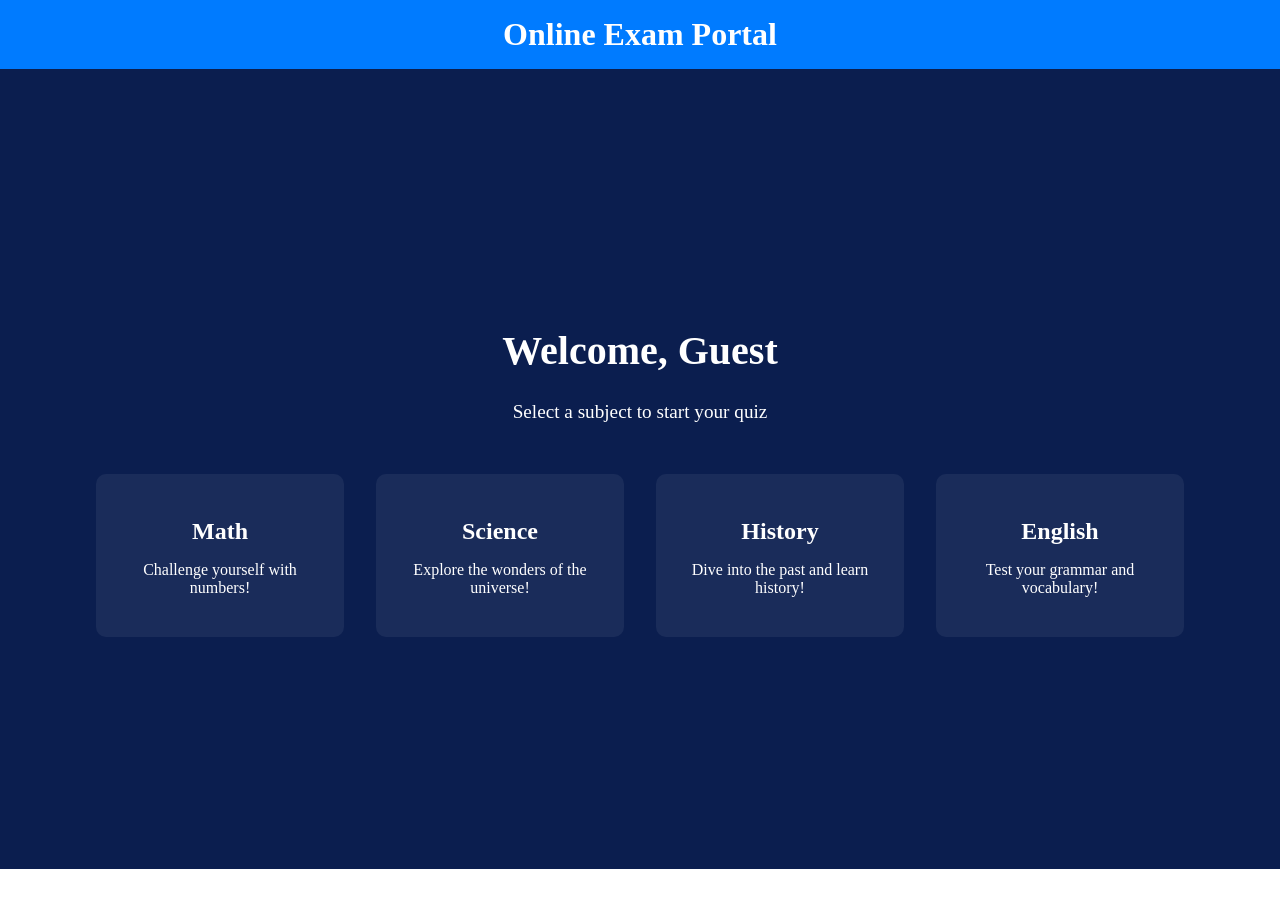
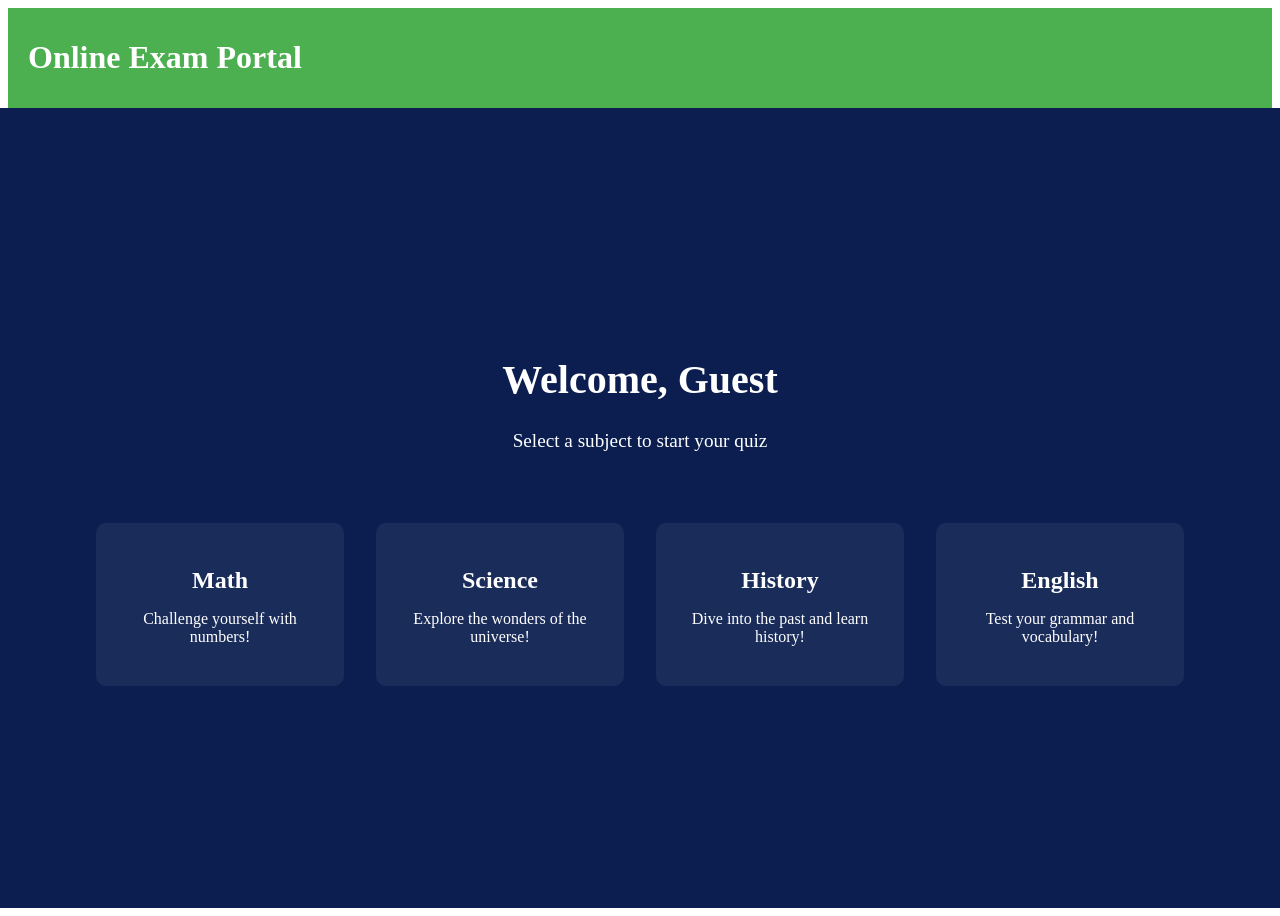
Before and after one commit to usmancout/online-Exam-portal, an Angular app: page /app-main-dashboard in a window 1280 px wide. Before the commit the page ends 877 px from the top, so only its background shows below. Built offline with nearby package versions, Linux system fonts and the light colour scheme.

Commit message:
logout button and user profile

```diff
--- a/src/app/auth/login/login.component.ts
+++ b/src/app/auth/login/login.component.ts
@@ -35,7 +35,7 @@ export class LoginComponent {
     this.http.post('http://localhost:3000/api/auth/login', loginData).subscribe({
       next: (response: any) => {
         if (response && response.user && response.user.username) {
-          this.userService.setEmail(response.user.username); // Save email in service/localStorage
+          this.userService.setUserName(response.user.username); // Save email in service/localStorage
           this.router.navigate(['/app-main-dashboard']);
         } else {
           console.error('Username not found in response:', response);
--- a/src/app/dashboards/main-dashboard/main-dashboard.component.css
+++ b/src/app/dashboards/main-dashboard/main-dashboard.component.css
@@ -33,6 +33,7 @@ header p {
 .subject-card {
   background: #ffffff10;
   padding: 1.5rem;
+  margin-top: 20px;
   border-radius: 10px;
   cursor: pointer;
   transition: transform 0.2s, background 0.2s;
--- a/src/app/dashboards/main-dashboard/main-dashboard.component.ts
+++ b/src/app/dashboards/main-dashboard/main-dashboard.component.ts
@@ -14,7 +14,7 @@ export class MainDashboardComponent implements OnInit {
   username: string='';
   constructor(private router: Router, private userService: UserService) {}
   ngOnInit() {
-    this.username = this.userService.getEmail() || 'Guest';
+    this.username = this.userService.getUserName() || 'Guest';
 
 
   }
--- a/src/app/services/shared/user.service.ts
+++ b/src/app/services/shared/user.service.ts
@@ -1,18 +1,22 @@
 import { Injectable } from '@angular/core';
+import { BehaviorSubject } from 'rxjs';
 
 @Injectable({
-  providedIn: 'root',
+  providedIn: 'root'
 })
 export class UserService {
-  setEmail(username: string) {
-    localStorage.setItem('username', username);
+  private usernameSubject = new BehaviorSubject<string | null>(null);  // Default to null
+  username$ = this.usernameSubject.asObservable();  // Observable for components to subscribe to
+
+  setUserName(username: string) {
+    this.usernameSubject.next(username);  // Update username
   }
 
-  getEmail(): string | null {
-    return localStorage.getItem('username');
+  getUserName(): string | null {
+    return this.usernameSubject.value;  // Return current username
   }
 
-  clearEmail() {
-    localStorage.removeItem('username');
+  clearUserName() {
+    this.usernameSubject.next(null);  // Clear username on logout
   }
 }
--- a/src/app/shared/header/header.component.css
+++ b/src/app/shared/header/header.component.css
@@ -1,16 +1,53 @@
 .header {
-  background-color: #007bff; /* Blue background */
-  color: white; /* White text */
-  padding: 1rem 0;
-  text-align: center;
-  margin-left: -10px;
-  margin-right: -10px;
-  margin-top: -8px;
-  box-shadow: 0px 2px 5px rgba(0, 0, 0, 0.2); /* Subtle shadow */
+  display: flex;
+  justify-content: space-between;
+  align-items: center;
+  padding: 10px 20px;
+  background-color: #4caf50;
+  color: white;
 }
 
-.header-content h1 {
-  font-size: 2rem;
+.header-content {
+  display: flex;
+  justify-content: space-between;
+  align-items: center;
+  width: 100%;
+}
+
+.dropdown {
+  position: relative;
+  display: inline-block;
+}
+
+.dropdown-button {
+  background: none;
+  border: none;
+  color: white;
+  cursor: pointer;
+  font-size: 16px;
+}
+
+.dropdown-menu {
+  position: absolute;
+  top: 100%;
+  right: 0;
+  background: #ca1414;
+  box-shadow: 0 4px 8px rgba(0, 0, 0, 0.2);
+  border-radius: 4px;
+  overflow: hidden;
+}
+
+.dropdown-menu ul {
+  list-style: none;
   margin: 0;
-  font-weight: bold;
+  padding: 0;
 }
+
+.dropdown-menu li {
+  padding: 10px 20px;
+  cursor: pointer;
+}
+
+.dropdown-menu li:hover {
+  background-color: #e80000;
+}
--- a/src/app/shared/header/header.component.html
+++ b/src/app/shared/header/header.component.html
@@ -1,5 +1,18 @@
 <header class="header">
   <div class="header-content">
     <h1>Online Exam Portal</h1>
+
+    <!-- Only show the dropdown button if the user is logged in -->
+    <div class="dropdown" *ngIf="isLoggedIn">
+      <button class="dropdown-button" (click)="toggleDropdown()">
+        {{ username }} <span>&#9660;</span>
+      </button>
+      <div class="dropdown-menu" *ngIf="dropdownVisible">
+        <ul>
+          <li (click)="goToProfile()">Profile</li>
+          <li (click)="logout()">Logout</li>
+        </ul>
+      </div>
+    </div>
   </div>
 </header>
--- a/src/app/shared/header/header.component.ts
+++ b/src/app/shared/header/header.component.ts
@@ -1,12 +1,54 @@
-import { Component } from '@angular/core';
+import { Component, OnInit, OnDestroy } from '@angular/core';
+import { Router } from '@angular/router';
+import { UserService } from '../../services/shared/user.service';
+import { Subscription } from 'rxjs';
+import {NgIf} from '@angular/common';
 
 @Component({
   selector: 'app-header',
-  imports: [],
   templateUrl: './header.component.html',
-  standalone: true,
-  styleUrl: './header.component.css'
+  styleUrls: ['./header.component.css'],
+  imports: [
+    NgIf
+  ],
+  standalone: true
 })
-export class HeaderComponent {
+export class HeaderComponent implements OnInit, OnDestroy {
+  username: string = 'Guest';  // Default username
+  dropdownVisible: boolean = false;  // Dropdown visibility
+  isLoggedIn: boolean = false;  // Login state
+  private usernameSubscription!: Subscription;
 
+  constructor(private router: Router, private userService: UserService) {}
+
+  ngOnInit() {
+    // Subscribe to username changes from the UserService
+    this.usernameSubscription = this.userService.username$.subscribe(username => {
+      this.username = username || 'Guest';  // Set to 'Guest' if no user is logged in
+      this.isLoggedIn = this.username !== 'Guest';  // Set login state
+    });
+  }
+
+  ngOnDestroy() {
+    // Unsubscribe from the username observable to prevent memory leaks
+    if (this.usernameSubscription) {
+      this.usernameSubscription.unsubscribe();
+    }
+  }
+
+  toggleDropdown() {
+    // Toggle dropdown visibility
+    this.dropdownVisible = !this.dropdownVisible;
+  }
+
+  logout() {
+    // Clear user data and navigate to login page
+    this.userService.clearUserName();
+    this.router.navigate(['/app-login']);
+  }
+
+  goToProfile() {
+    // Navigate to the profile page
+    this.router.navigate(['/app-profile']);
+  }
 }
```
